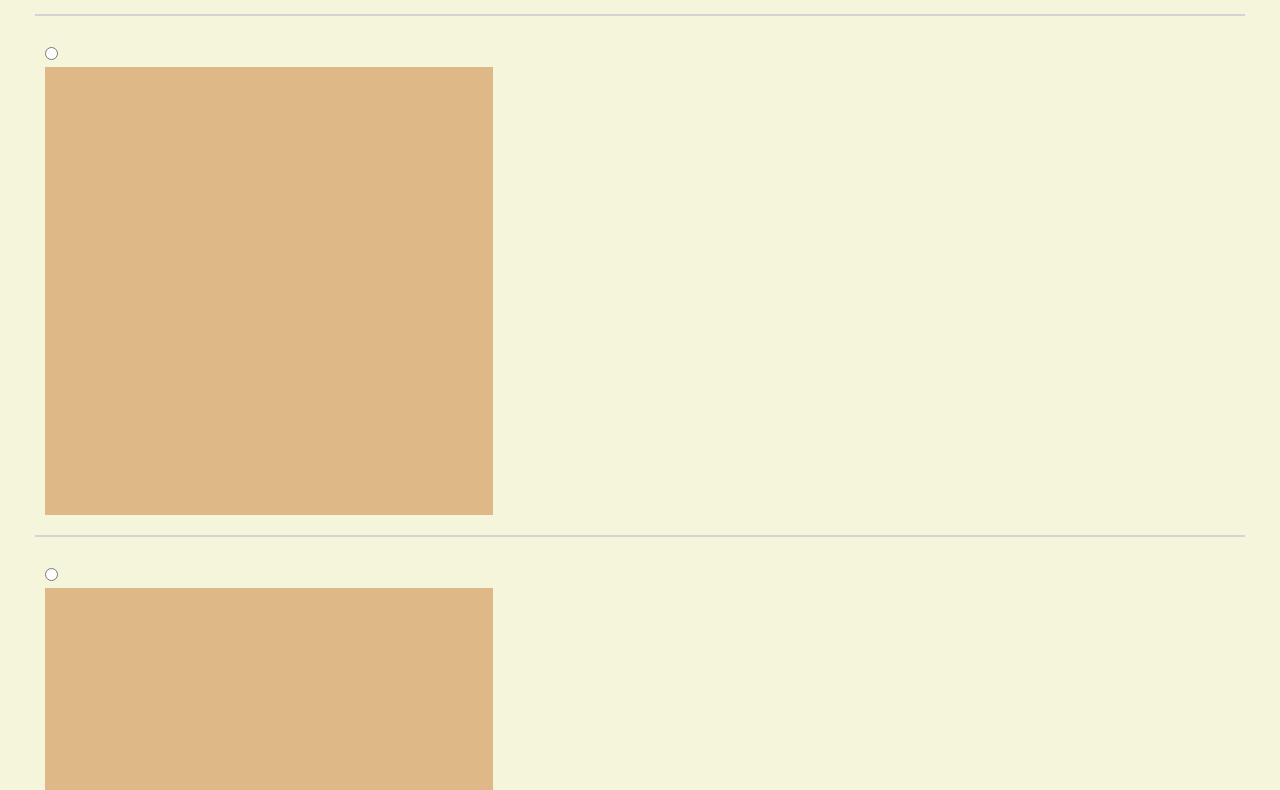
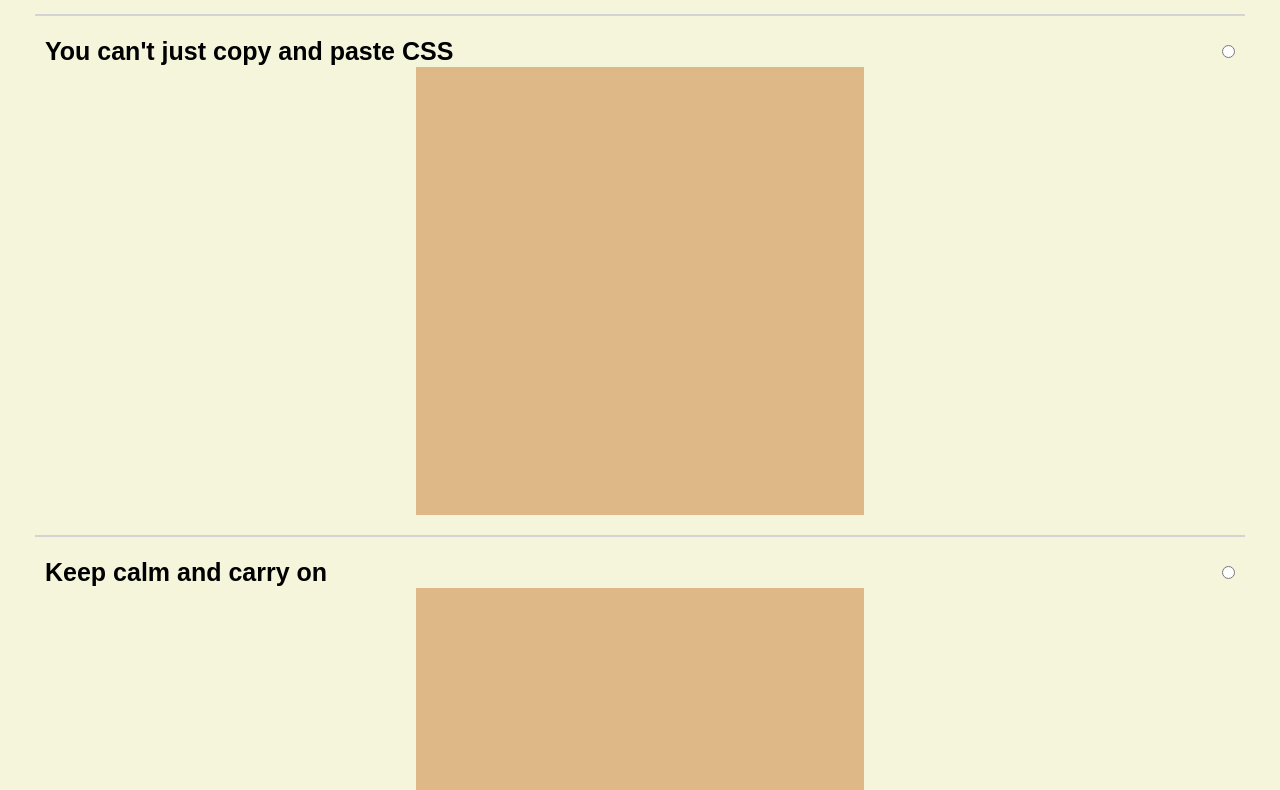
Before and after one commit to AlenaVP/cssBayan, a plain HTML site: page cssBayan/index.html in a window 1280 px wide. Shown: the part 125-915 px from the top of the page. Drawn offline with Linux system fonts and the light colour scheme.

Commit message:
feat: add grid Fri, Mar 10, 2023  3:54:59 PM

```diff
--- a/cssBayan/index.html
+++ b/cssBayan/index.html
@@ -15,27 +15,27 @@
     <section class="accordion-container">
       <div class="mem">
         <input type="radio" name="mem-1" id="mem-1" class="mem-input">
-        <label for="mem-1" class="mem-label"></label>
+        <label for="mem-1" class="mem-label">You can't just copy and paste CSS</label>
         <div class="mem-img"></div>
       </div>
       <div class="mem">
         <input type="radio" name="mem-2" id="mem-2" class="mem-input">
-        <label for="mem-2" class="mem-label"></label>
+        <label for="mem-2" class="mem-label">Keep calm and carry on</label>
         <div class="mem-img"></div>
       </div>
       <div class="mem">
         <input type="radio" name="mem-3" id="mem-3" class="mem-input">
-        <label for="mem-3" class="mem-label"></label>
+        <label for="mem-3" class="mem-label">Work-life balance</label>
         <div class="mem-img"></div>
       </div>
       <div class="mem">
         <input type="radio" name="mem-4" id="mem-4" class="mem-input">
-        <label for="mem-4" class="mem-label"></label>
+        <label for="mem-4" class="mem-label">Dude, where is JS?</label>
         <div class="mem-img"></div>
       </div>
       <div class="mem">
         <input type="radio" name="mem-5" id="mem-5" class="mem-input">
-        <label for="mem-5" class="mem-label"></label>
+        <label for="mem-5" class="mem-label">Relax and take it easy</label>
         <div class="mem-img"></div>
       </div>
     </section>
--- a/cssBayan/style.css
+++ b/cssBayan/style.css
@@ -13,13 +13,29 @@ input {
   margin: 0;
 }
 
+h1 {
+  text-align: center;
+}
+
 .main {
   padding: 35px;
 }
 
 .mem {
+  display: grid;
+  grid-template-columns: auto 10wv;
+  justify-content: space-between;
+
   padding: 20px 10px;
   border-top: 2px solid #d3d3d3;
+}
+
+.mem-label { grid-area: 1 / 1 / 2 / 2; }
+.mem-input{ grid-area: 1 / 2 / 2 / 3; }
+.mem-img { grid-area: 2 / 1 / 3 / 3; }
+
+.mem-input {
+  justify-self: end;
 }
 
 .mem-label {
@@ -28,6 +44,7 @@ input {
 }
 
 .mem-img {
+  margin: 0 auto;
   width: 35vw;
   height: 35vw;
   background-color: burlywood;
```
